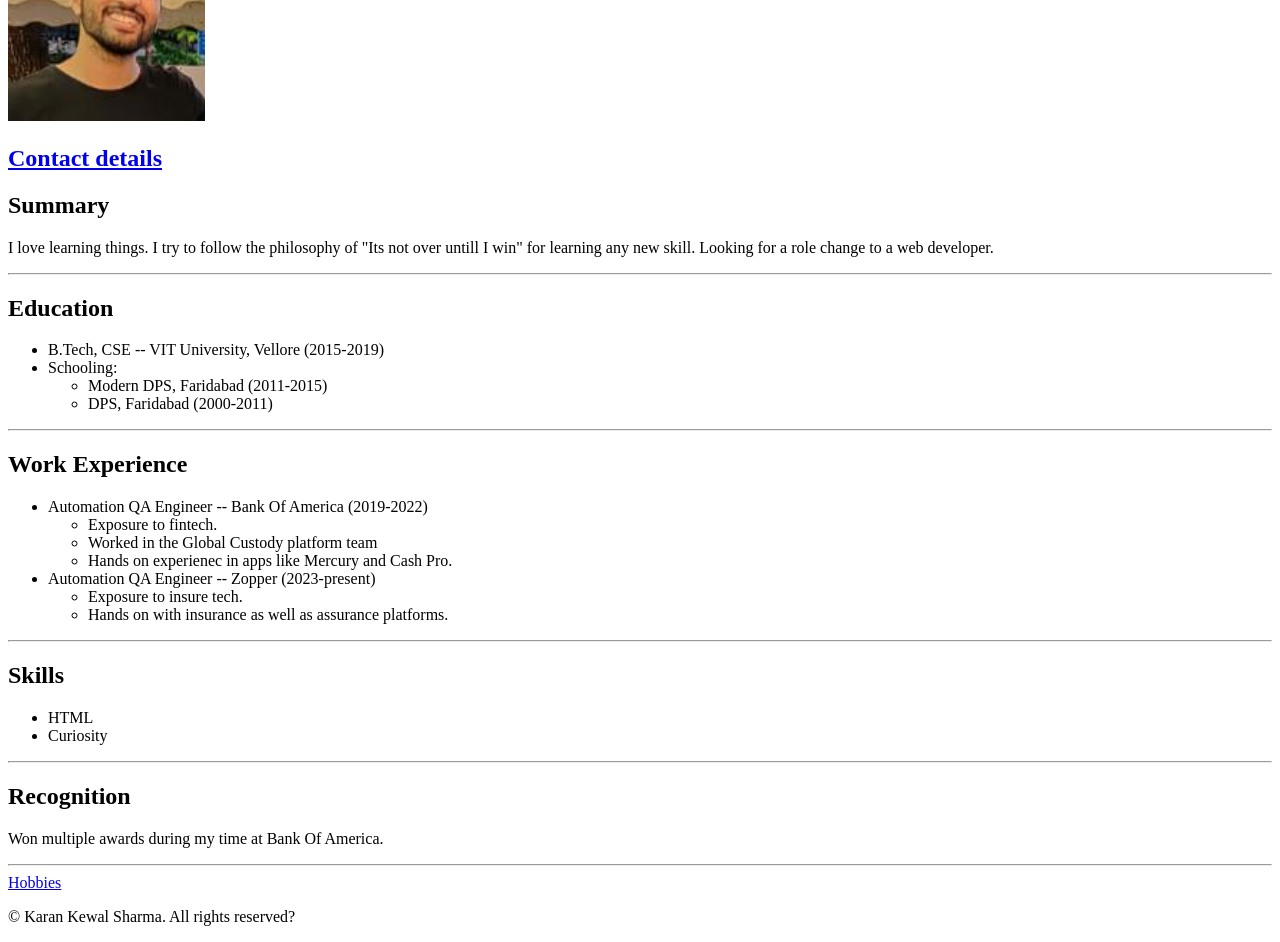
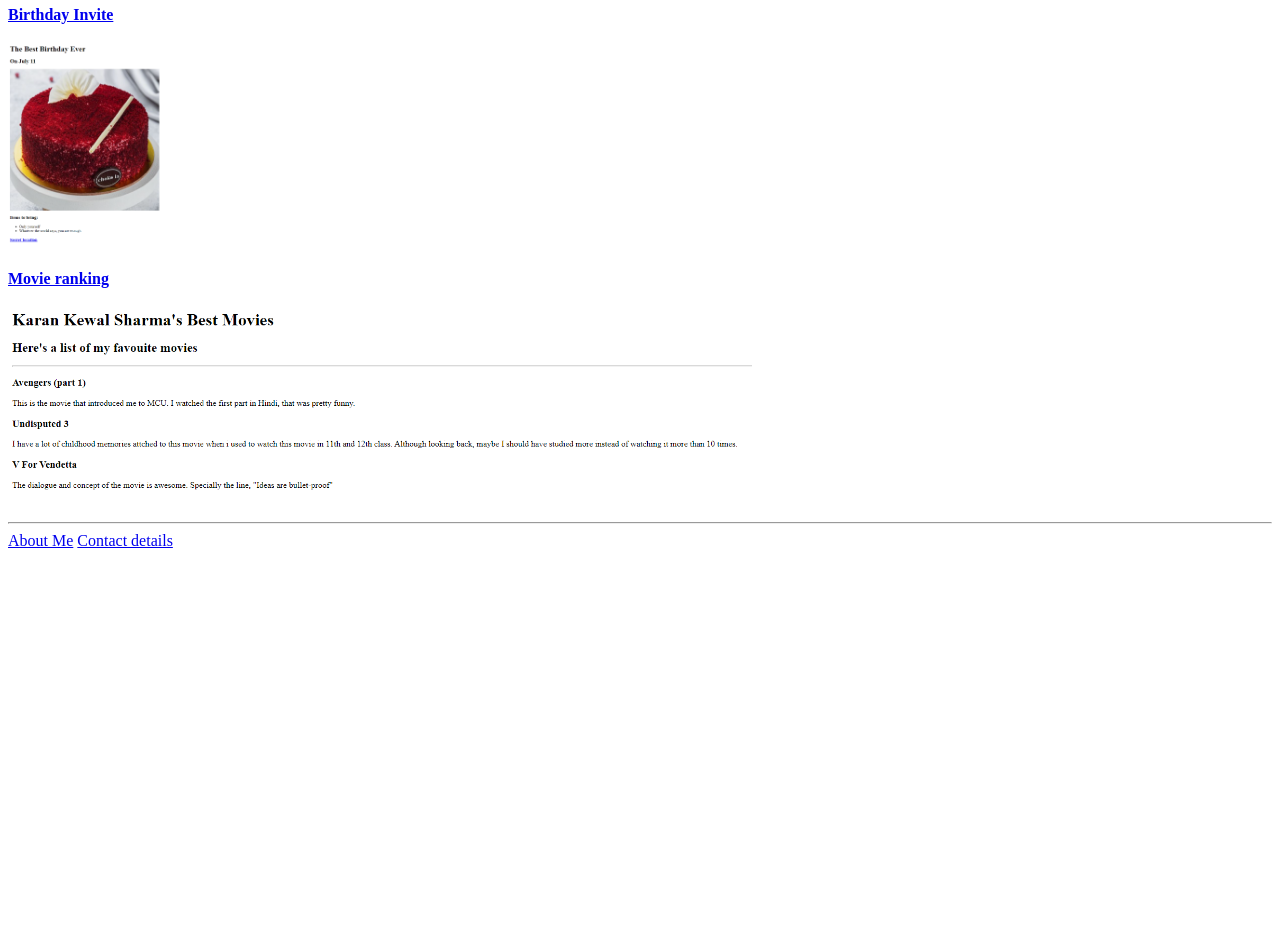
Before and after one commit to karan-1107/html-basics, a plain HTML site: page index.html in a window 1280 px wide. Shown: the part 185-1127 px from the top of the page. After the commit the page ends 800 px from the top, so only its background shows below. Drawn offline with Linux system fonts and the light colour scheme.

Commit message:
Add files via upload

```diff
--- a/index.html
+++ b/index.html
@@ -1,71 +1,36 @@
+<!-- TODO 1: Create the HTML Boilerplate -->
 <!DOCTYPE html>
 <html lang="en">
 <head>
     <meta charset="UTF-8">
     <meta http-equiv="X-UA-Compatible" content="IE=edge">
     <meta name="viewport" content="width=device-width, initial-scale=1.0">
-    <title>KKS HTML Only Resume</title>
+    <title>Karan Kewal Sharma's web dev attempt</title>
 </head>
 <body>
-    <h1>Karan Kewal Sharma</h1>
-    <img src="./KKS-Pic.PNG" alt="profile pic"/>
-    <br/>
-    <a href="./contact.html"><h2>Contact details</h2></a>
-    <h2>Summary</h2>
-    <p>I love learning things. I try to follow the philosophy of "Its not over untill I win" for learning any new skill. Looking for a role change to a web developer.</p>
+    <h1>Hi, This is Karan Kewal Sharma</h1>
+    <h2>I am attempting to learn web development, starting with HTML</h2>
     <hr/>
-    <h2>Education</h2>
-    <ul>
-        <li>B.Tech, CSE -- VIT University, Vellore (2015-2019)</li>
-        <li>Schooling:
-            <ul>
-                <li>Modern DPS, Faridabad (2011-2015)</li>
-                <li>DPS, Faridabad (2000-2011)</li>
-            </ul>
-        </li>
-    </ul>
+    <h3>Here's a list of my mini projects created earlier:</h3>
+    <h4><a href="./public/birthday-invite.html">Birthday Invite</a></h4>
+    <a href="./public/birthday-invite.html"><img src="./assets/images/Birthday-invite-KKS.PNG" height="200"/></a>
+    <h4><a href="./public/movie-ranking.html">Movie ranking</a></h4>
+    <a href="./public/movie-ranking.html"><img src="./assets/images/movie-ranking-KKS.PNG" height="200"/></a>
     <hr/>
-    <h2>Work Experience</h2>
-    <ul>
-        <li>Automation QA Engineer -- Bank Of America (2019-2022)
-            <ul>
-                <li>
-                   Exposure to fintech.
-                </li>
-                <li>
-                    Worked in the Global Custody platform team
-                </li>
-                <li>
-                    Hands on experienec in apps like Mercury and Cash Pro.
-                </li>
-            </ul>
-        </li>
-        <li>
-            Automation QA Engineer -- Zopper (2023-present)
-            <ul>
-                <li>
-                    Exposure to insure tech.
-                </li>
-                <li>
-                    Hands on with insurance as well as assurance platforms.
-                </li>
-            </ul>
-        </li>
-    </ul>
-    <hr/>
-    <h2>Skills</h2>
-    <ul>
-        <li>HTML</li>
-        <li>Curiosity</li>
-    </ul>
-    <hr/>
-    <h2>Recognition</h2>
-    <p>Won multiple awards during my time at Bank Of America.</p>
-    <hr/>
-    <a href="./hobbies.html">Hobbies</a>
-    <br/>
-    <footer>
-        <p>© Karan Kewal Sharma. All rights reserved?</p>
-    </footer>
+    <a href="./public/about.html">About Me</a>
+    <a href="./public/contact.html">Contact details</a>
 </body>
 </html>
+<!-- TODO 2: Add Your previous projects' HTML into the public folder -->
+
+<!-- TODO 3: Take screenshots of your project previews and add the images to the images folder -->
+
+<!-- TODO 4: Add titles/subtitles etc. -->
+
+<!-- TODO 5: Add a link to the project pages -->
+
+<!-- TODO 6: Add images to show the project previews
+HINT for TODO 6: You can use the height attribute set to 200 to make the image smaller:
+https://developer.mozilla.org/en-US/docs/Web/HTML/Element/img#attr-height -->
+
+<!-- TODO 7: Add the Contact Me and About Me page links -->
```
